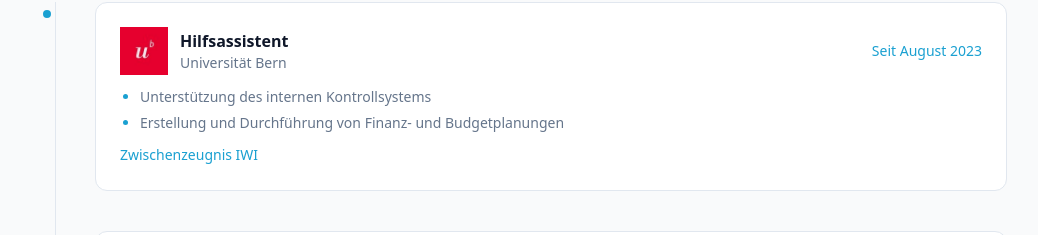
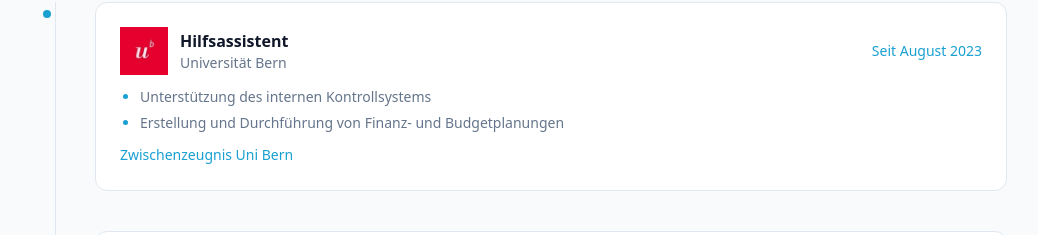
Before and after one commit to fugu360/website, a React (Vite) app: page / in a window 1280 px wide. Shown: the part 2929-3164 px from the top of the page, without its empty margins (121-1159 px from the left). Built offline with nearby package versions, Linux system fonts and the light colour scheme; the HTML template or start-up script is replaced by a standard one.

Commit message:
Rename certificate label to Zwischenzeugnis Uni Bern

```diff
--- a/src/components/ExperienceSection.tsx
+++ b/src/components/ExperienceSection.tsx
@@ -25,7 +25,7 @@ const experiencesByLang: Record<"de" | "en", Experience[]> = {
         "Unterstützung des internen Kontrollsystems",
         "Erstellung und Durchführung von Finanz- und Budgetplanungen",
       ],
-        certificateLabel: "Zwischenzeugnis IWI",
+        certificateLabel: "Zwischenzeugnis Uni Bern",
         certificateUrl: "/assets/Zeugnisse/Zwischenzeugnis IWI.pdf",
     },
     {
@@ -66,7 +66,7 @@ const experiencesByLang: Record<"de" | "en", Experience[]> = {
         "Support for the internal control system",
         "Preparation and execution of financial and budget planning",
       ],
-        certificateLabel: "IWI interim reference",
+        certificateLabel: "University of Bern interim reference",
         certificateUrl: "/assets/Zeugnisse/Zwischenzeugnis IWI.pdf",
     },
     {
```
